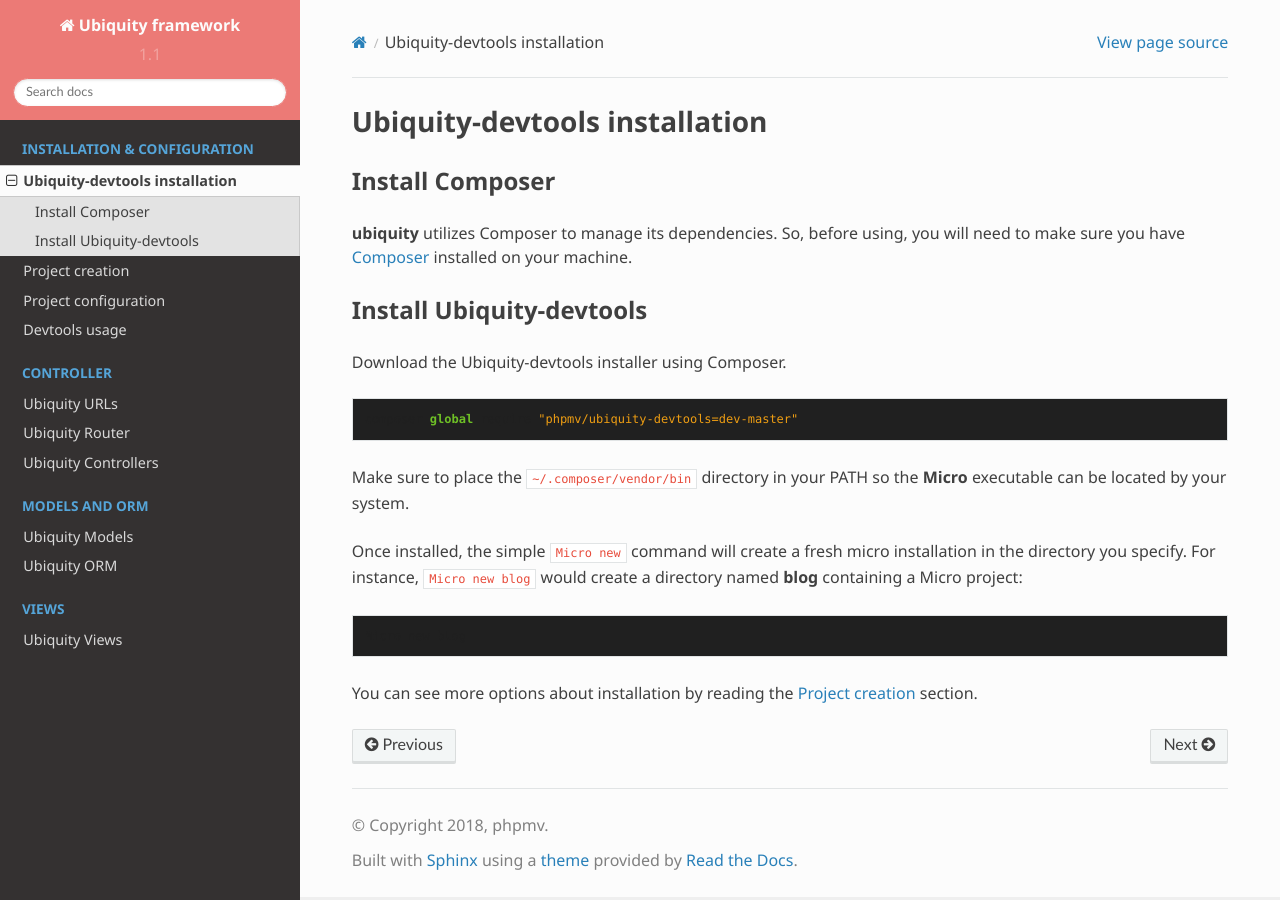
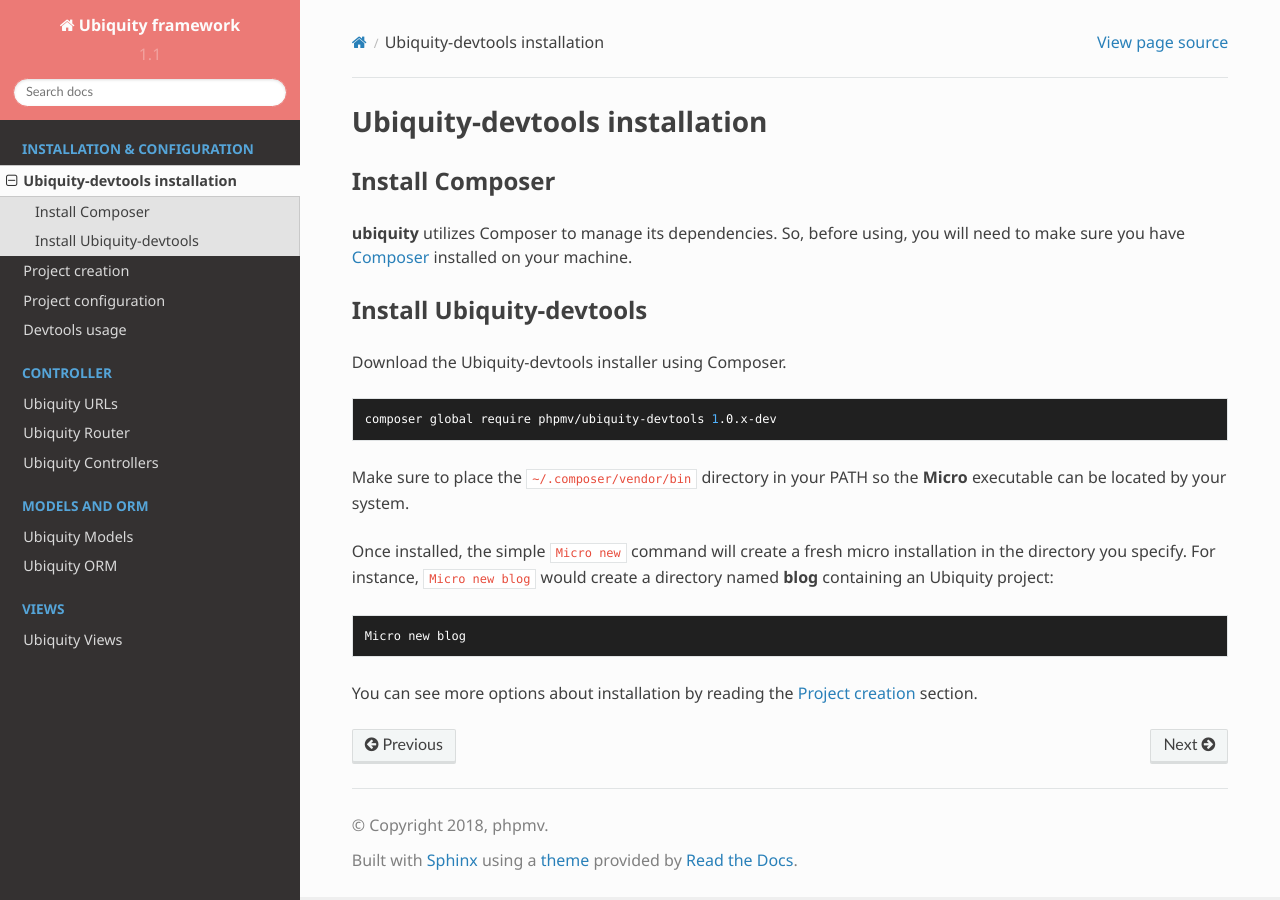
Before and after one commit to phpMv/ubiquity, a Sphinx documentation site: the page built from docs/install.rst, in a window 1280 px wide. Built offline with Sphinx 7.4.7 and the Read the Docs theme 2.0.0, drawn with Linux system fonts in a browser that asks for light colours; pages that are not in the unit, such as notebooks, are missing from menus.

```diff
--- a/docs/controller/controllers.rst
+++ b/docs/controller/controllers.rst
@@ -109,7 +109,7 @@ loading
 ^^^^^^^
 Views are stored in the ``app/views`` folder. They are loaded from controller methods. |br|
 By default, it is possible to create views in php, or with twig. |br|
-Twig <https://twig.symfony.com> is the default template engine for html files.
+`Twig <https://twig.symfony.com>`_ is the default template engine for html files.
 
 php view loading
 ~~~~~~~~~~~~~~~~
--- a/docs/install.rst
+++ b/docs/install.rst
@@ -8,15 +8,19 @@ Install Composer
 Install Ubiquity-devtools
 ----------------------
 Download the Ubiquity-devtools installer using Composer.
-::
-    composer global require "phpmv/ubiquity-devtools=dev-master"
+
+.. code-block:: bash
+
+   composer global require phpmv/ubiquity-devtools 1.0.x-dev
 
 Make sure to place the ``~/.composer/vendor/bin`` directory in your PATH so the **Micro** executable can be located by your system.
 
 
 Once installed, the simple ``Micro new`` command will create a fresh micro installation in the directory you specify.
-For instance, ``Micro new blog`` would create a directory named **blog** containing a Micro project:
-::
-    Micro new blog
+For instance, ``Micro new blog`` would create a directory named **blog** containing an Ubiquity project:
+
+.. code-block:: bash
+
+   Micro new blog
 
 You can see more options about installation by reading the :doc:`createproject` section.
```
